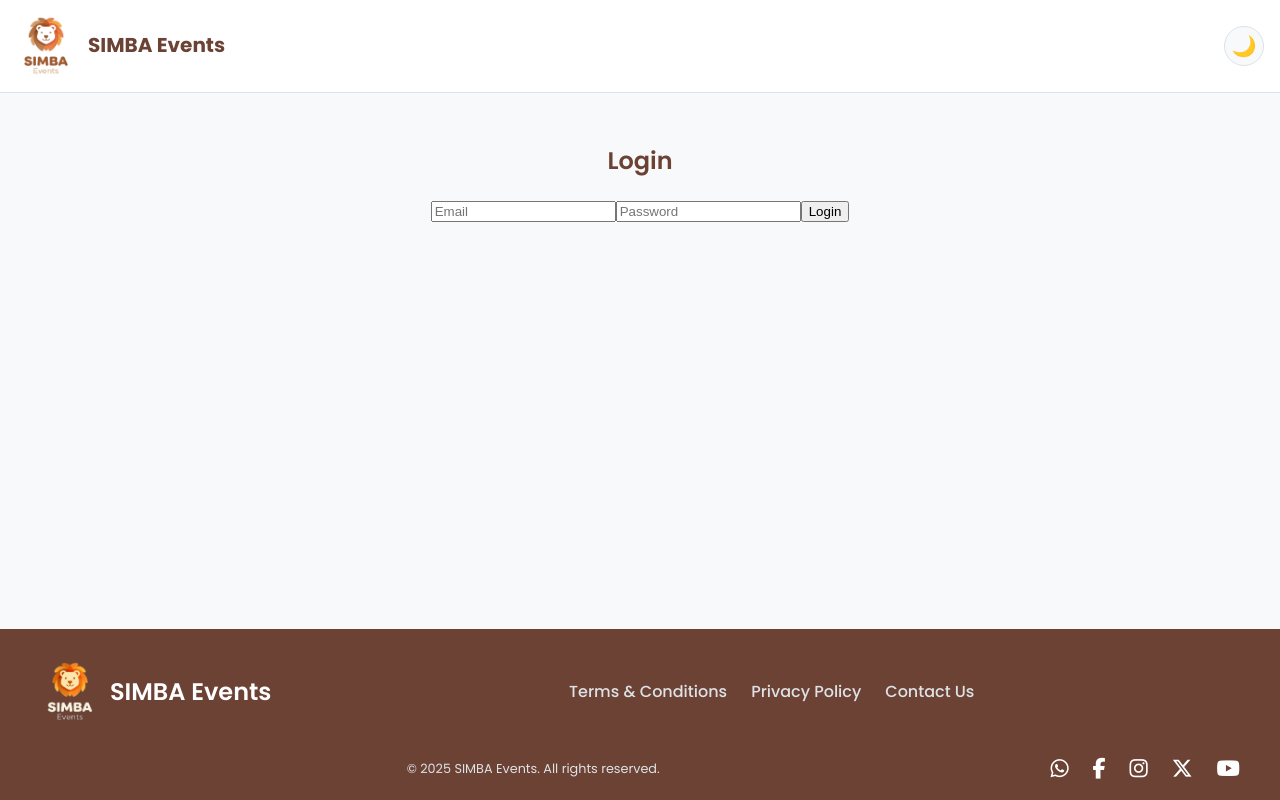
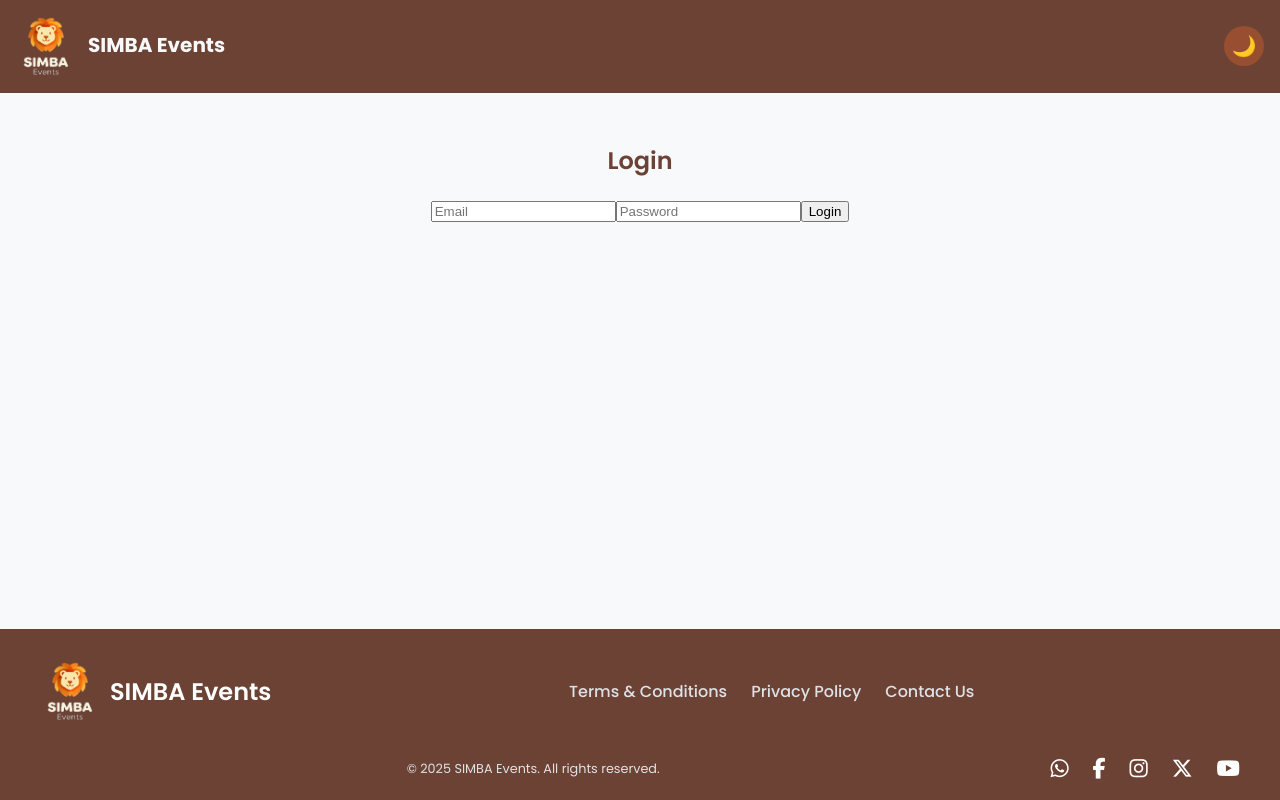
Before and after one commit to IshitaGaur22/Event_Management-Frontend, a React (Create React App) app: page / in a window 1280 px wide. Built offline with nearby package versions, Linux system fonts and the light colour scheme.

Commit message:
Added css for header

```diff
--- a/src/App.css
+++ b/src/App.css
@@ -62,7 +62,7 @@ h1, h2, h3 {
   --simba-light-grey: #3b3b3b;      /* borders / subtle separators */
   --simba-text-dark: #F5F5F5;       /* primary text color on dark bg */
   --simba-text-medium: #CFCFCF;     /* secondary text color */
-  --simba-brown-dark: #bda69c;      /* brand brown adjusted for contrast */
+  --simba-brown-dark: #9a857b;      /* brand brown adjusted for contrast */
   --simba-orange-dark: #be5e0a;     /* brand accent for buttons in dark */
   --simba-orange-light: #c17634;    /* lighter accent */
   --simba-bg-light: #0b0b0b;
@@ -109,9 +109,17 @@ body {
   text-decoration: none;
   font-weight: 500;
   color: var(--simba-text-medium);
+  padding-bottom: 5px; /* Add space for the border */
+  border-bottom: 2px solid transparent;
+  transition: all 0.2s ease-in-out;
 }
 .main-nav a:hover {
   color: var(--simba-orange-dark);
+}
+.main-nav a.active {
+  color: var(--simba-orange-dark);
+  font-weight: 600;
+  border-bottom-color: var(--simba-orange-dark); /* Highlight with border */
 }
 
 html[data-theme='dark'] .main-nav {
@@ -122,5 +130,9 @@ html[data-theme='dark'] .main-nav a {
   color: var(--simba-off-white);
 }
 html[data-theme='dark'] .main-nav a:hover {
-  color: var(--simba-orange-dark);
+  color: rgb(97, 94, 94);
 }
+html[data-theme='dark'] .main-nav a.active {
+  color: var(--simba-white);
+  border-bottom-color: var(--simba-orange-dark);
+}
--- a/src/App.js
+++ b/src/App.js
@@ -2,7 +2,7 @@ import React, { useState , useEffect} from 'react';
 import './App.css';
 import FeedbackAdmin from './Feedback/FeedbackAdmin';
 import SubmitFeedback from './Feedback/SubmitFeedback';
-import { BrowserRouter as Router, Routes, Route, Link} from 'react-router-dom';
+import { BrowserRouter as Router, Routes, Route, NavLink} from 'react-router-dom';
 import GetBookings from './Booking/GetBookings';
 import BookTicketsForm from './Booking/BookTicketsForm';
 import UpdateBookingForm from './Booking/UpdateBookingForm';
@@ -25,9 +25,9 @@ function AppContent() {
   const { token, theme, role } = useAuth();
   useEffect(() => {
     if (role === 'Organiser') {
-      setShowList(true); // If Organiser, default to the admin list
+      setShowList(true); // If Organiser, go to the previous feedbacks directly
     } else {
-      setShowList(false); // If User (or logged out), default to the submit form
+      setShowList(false); // If User, go to the submit feedback form
     }
   }, [role]);
   return (
@@ -36,14 +36,14 @@ function AppContent() {
       {/* Show nav only if logged in */}
       {token && (
         <nav className="main-nav">
-          <Link to="/" style={{ margin: '10px' }}>Bookings</Link>
-          <Link to="/add" style={{ margin: '10px' }}>Book Tickets</Link>
-          <Link to="/search" style={{ margin: '10px' }}>Search</Link>
-          <Link to="/availability" style={{ margin: '10px' }}>Seat Availability</Link>
-          <Link to="/top-events" style={{ margin: '10px' }}>Top Events</Link>
-          <Link to="/payment" style={{ margin: '10px' }}>Payment</Link>
-          <Link to="/update-completed" style={{ margin: '10px' }}>Update Completed</Link>
-          <Link to="/feedback" style={{ margin: '10px' }}>Feedback</Link>
+          <NavLink to="/" style={{ margin: '10px' }}>Bookings</NavLink>
+          <NavLink to="/add" style={{ margin: '10px' }}>Book Tickets</NavLink>
+          <NavLink to="/search" style={{ margin: '10px' }}>Search</NavLink>
+          <NavLink to="/availability" style={{ margin: '10px' }}>Seat Availability</NavLink>
+          <NavLink to="/top-events" style={{ margin: '10px' }}>Top Events</NavLink>
+          <NavLink to="/payment" style={{ margin: '10px' }}>Payment</NavLink>
+          <NavLink to="/update-completed" style={{ margin: '10px' }}>Update Completed</NavLink>
+          <NavLink to="/feedback" style={{ margin: '10px' }}>Feedback</NavLink>
         </nav>
       )}
 
@@ -53,7 +53,7 @@ function AppContent() {
         <Route path="/login" element={<Login />} />
 
         {/* --- Protected Routes --- */}
-        {/* If 'token' exists, it shows the page. If not, it shows <Login />. */}
+        {/* If token exists, it shows the page. If not, it shows Login page. */}
 
         <Route path="/" element={token ? <GetBookings /> : <Login />} />
         <Route path="/add" element={token ? <BookTicketsForm /> : <Login />} />
@@ -71,7 +71,7 @@ function AppContent() {
           }
         />
 
-        {/* A catch-all route that redirects to login if no token */}
+        {/* Go to login if no token */}
         <Route path="*" element={token ? <GetBookings /> : <Login />} />
       </Routes>
       </main>
--- a/src/Feedback/FeedbackAdmin.module.css
+++ b/src/Feedback/FeedbackAdmin.module.css
@@ -99,6 +99,7 @@
     font-weight: 500;
     font-size: 0.95em;
     flex-shrink: 0;
+    transition: all 0.2s ease-in-out;
 }
 .filterForm button[type="submit"] {
     background-color: var(--simba-orange-dark);
@@ -144,6 +145,7 @@
 }
 .feedbackTable tbody tr {
     border-bottom: 1px solid var(--simba-light-grey);
+    transition: all 0.2s ease-in-out;
 }
 .feedbackTable thead th {
     background-color: var(--simba-brown-dark);
@@ -180,6 +182,7 @@
     border-radius: var(--radius-round);
     font-size: 0.85em;
     font-weight: 500;
+    transition: all 0.2s ease-in-out;
 }
 
 .actionsCell button:disabled {
@@ -248,6 +251,7 @@
     font-weight: bold;
     padding: 0;
     font-family: var(--font-primary);
+    transition: all 0.2s ease;
 
 }
 .eventlink{
--- a/src/components/Footer.module.css
+++ b/src/components/Footer.module.css
@@ -92,19 +92,15 @@
 }
 
 /* --- DARK MODE STYLES --- */
-body[data-theme='dark'] .footer {
-  background-color: var(--simba-white);
+html[data-theme='dark'] .legalText {
+  color: var(--simba-off-white);
 }
 
-body[data-theme='dark'] .footerLogo span {
-  color: var(--simba-orange-light);
+html[data-theme='dark'] .footerLinks a {
+  color: var(--simba-off-white);
 }
-
-body[data-theme='dark'] .footerLinks a {
-  color: var(--simba-text-medium);
-}
-body[data-theme='dark'] .footerLinks a:hover {
-  color: var(--simba-orange-light);
+html[data-theme='dark'] .footerLinks a:hover {
+  color: var(--simba-light-grey);
 }
 
 body[data-theme='dark'] .footerBottom {
@@ -114,9 +110,6 @@ body[data-theme='dark'] .legalText {
   color: var(--simba-text-medium);
 }
 
-body[data-theme='dark'] .socialIcons a {
-  color: var(--simba-text-dark);
+html[data-theme='dark'] .socialIcons a:hover {
+  color: var(--simba-light-grey);
 }
-body[data-theme='dark'] .socialIcons a:hover {
-  color: var(--simba-orange-light);
-}
--- a/src/components/Header.js
+++ b/src/components/Header.js
@@ -1,6 +1,6 @@
 import React from 'react';
 import { Link, useNavigate } from 'react-router-dom';
-import SimbaLogo from '../images/SimbaLogo.png'; // Make sure this path is correct
+import SimbaLogo from '../images/simba-dark.png'; // Make sure this path is correct
 import styles from './Header.module.css';
 import { useAuth } from '../AuthContext'; // 1. Make sure this path is correct
 
--- a/src/components/Header.module.css
+++ b/src/components/Header.module.css
@@ -3,12 +3,14 @@
 
 .header {
   width: 100%;
-  background-color: var(--simba-white);
-  border-bottom: 1px solid var(--simba-light-grey);
-  box-shadow: var(--shadow-light); /* Use the soft shadow */
-  position: sticky; /* Makes the header stay at the top */
+  /* 1. SET THE DARK BACKGROUND */
+  background-color: var(--simba-brown-dark);
+  border-bottom: 1px solid var(--simba-brown-dark); /* Dark border */
+  box-shadow: var(--shadow-light);
+  position: sticky;
   top: 0;
   z-index: 50;
+  transition: background-color 0.2s ease, border-color 0.2s ease;
 }
 
 .headerContent {
@@ -24,10 +26,13 @@
 .logoContainer {
   display: flex;
   align-items: center;
-  gap: 0.75rem; /* 12px space */
-  text-decoration: none; /* Removes underline from link */
+  gap: 0.75rem;
+  text-decoration: none;
+  transition: opacity 0.2s ease;
 }
-
+.logoContainer:hover {
+  opacity: 0.8;
+}
 .logo {
   width: 60px ;
   height: 60px;
@@ -36,9 +41,10 @@
 .logoText {
   font-family: var(--font-primary);
   font-weight: 700;
-  font-size: 1.25rem; /* 20px */
-  color: var(--simba-brown-dark); /* Use your brand color */
-  padding-bottom: 2px; /* Small adjustment for font alignment */
+  font-size: 1.25rem;
+  /* 2. Make text light */
+  color: var(--simba-off-white); /* Use brand color */
+  padding-bottom: 2px;
 }
 
 /* --- Right: Profile & Logout --- */
@@ -71,24 +77,22 @@
   font-family: var(--font-primary);
   font-weight: 500;
   font-size: 0.9em;
-  padding: 0.5rem 1rem; /* 8px 16px */
+  padding: 0.5rem 1rem;
   border-radius: var(--radius-round);
   cursor: pointer;
   transition: all 0.2s ease-in-out;
 
-  /* Branded "outline" style */
-  background-color: var(--simba-white);
-  color: var(--simba-orange-dark);
+  /* 4. Make logout a "call to action" button */
+  background-color: var(--simba-orange-dark);
+  color: var(--simba-white);
   border: 1px solid var(--simba-orange-dark);
 }
 
 .logoutButton:hover {
-  /* Fills in on hover */
-  background-color: var(--simba-orange-dark);
-  color: var(--simba-white);
+  background-color: var(--simba-orange-light);
+  border-color: var(--simba-orange-light);
+  box-shadow: var(--shadow-light);
 }
-
-/* ... (your existing .header, .headerContent, .logoContainer, etc. styles) ... */
 
 /* NEW: A container for all items on the right */
 .rightContainer {
@@ -96,8 +100,6 @@
   align-items: center;
   gap: 0.75rem; /* 12px */
 }
-
-/* ... (all your existing styles) ... */
 
 /* --- NEW: Style for the Notification Bell --- */
 .notificationBell {
@@ -122,30 +124,78 @@
 
 /* --- ADD THIS to your DARK MODE section at the bottom --- */
 
-body[data-theme='dark'] .notificationBell {
-  background-color: var(--simba-off-white);
+html[data-theme='dark'] .notificationBell {
+  background-color: var(--simba-light-grey);
   border-color: var(--simba-light-grey);
 }
-body[data-theme='dark'] .notificationBell:hover {
+html[data-theme='dark'] .notificationBell:hover {
+  background-color: var(--simba-text-dark);
+}
+
+html[data-theme='dark'] .header {
+  background-color: var(--simba-white);
+}
+
+
+
+html[data-theme='dark'] .logoText {
+  color: rgb(218, 218, 189);
+}
+
+html[data-theme='dark'] .profileIcon {
   background-color: var(--simba-light-grey);
+  border: 1px solid var(--simba-brown-medium);
+}
+
+html[data-theme='dark'] .profileIcon:hover{
+  color: var(--simba-dark);
+}
+
+html[data-theme='dark'] .themeToggle {
+  background-color: var(--simba-light-grey);
+  color: var(--simba-white);
+}
+
+html[data-theme='dark'] .themeToggle:hover {
+  background-color: var(--simba-text-dark);
+  color: var(--simba-white);
 }
 /* NEW: Style for the theme toggle button */
-.themeToggle {
-  background-color: var(--simba-off-white);
-  border: 1px solid var(--simba-light-grey);
-  color: var(--simba-text-dark);
-  font-size: 1.25rem; /* Makes the emoji bigger */
+.themeToggle,
+.notificationBell,
+.profileIcon {
   width: 2.5rem; /* 40px */
   height: 2.5rem; /* 40px */
-  border-radius: 50%; /* Make it a circle */
-  padding: 0;
+  border-radius: 50%; /* Circle */
+  /* 3. Make buttons blend with dark header */
+  background-color: #984e31; /* Lighter brown */
+  border: 1px solid var(--simba-brown-medium);
+  color: var(--simba-white); /* Light icon */
   display: flex;
   align-items: center;
   justify-content: center;
-  line-height: 0;
+  padding: 0;
   cursor: pointer;
+  transition: all 0.2s ease;
 }
-.themeToggle:hover {
-  background-color: var(--simba-light-grey);
-  border-color: #ccc;
+
+.themeToggle:hover,
+.notificationBell:hover,
+.profileIcon:hover {
+  background-color: var(--simba-orange-light);
+  border-color: var(--simba-off-white);
+  color: var(--simba-white);
 }
+
+.themeToggle {
+  font-size: 1.25rem; /* Emoji size */
+}
+.notificationBell {
+  font-size: 1.1rem; /* Bell icon size */
+}
+
+.profileIcon svg {
+  width: 1.5rem; /* 24px */
+  height: 1.5rem; /* 24px */
+  color: var(--simba-white); /* Light icon */
+}
```
